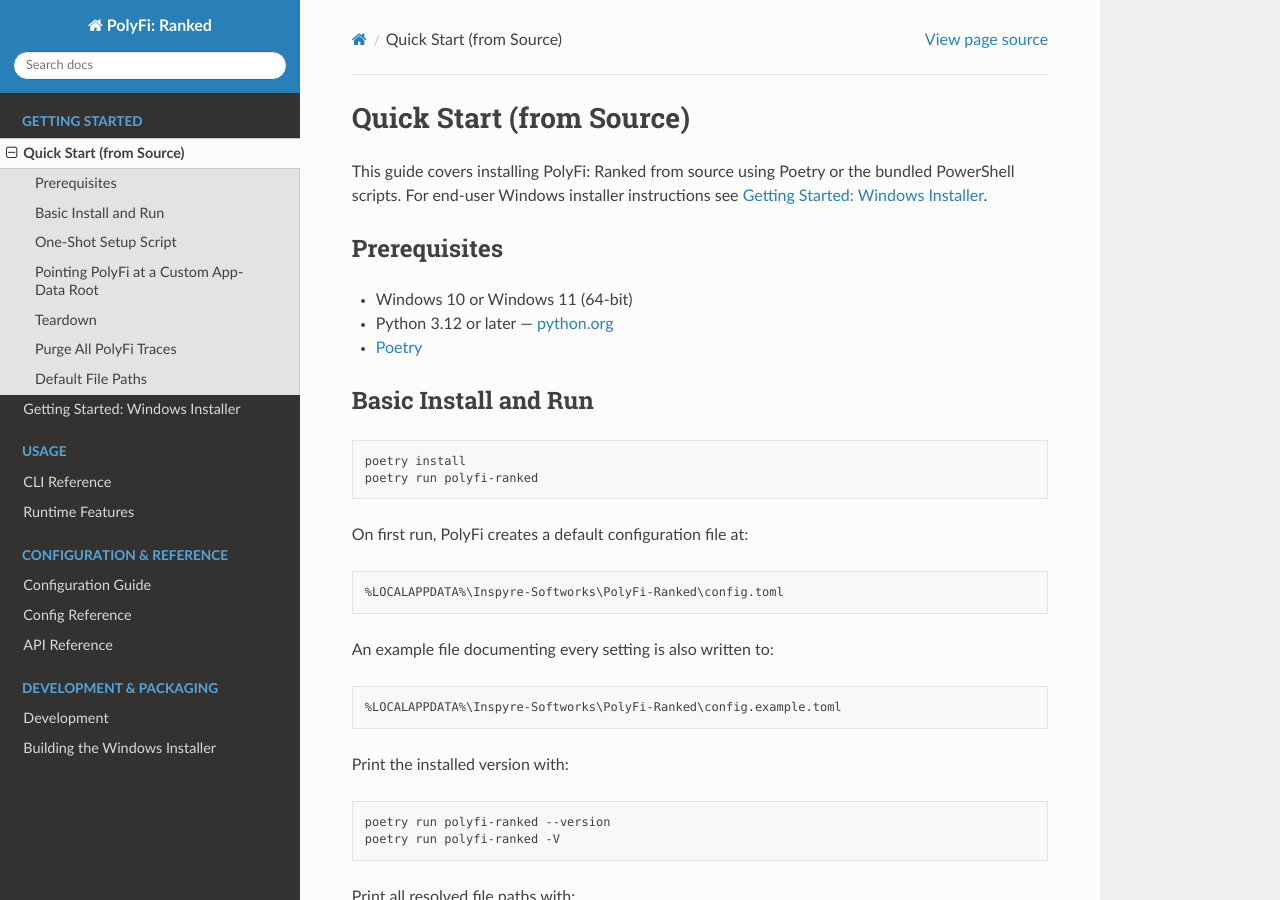
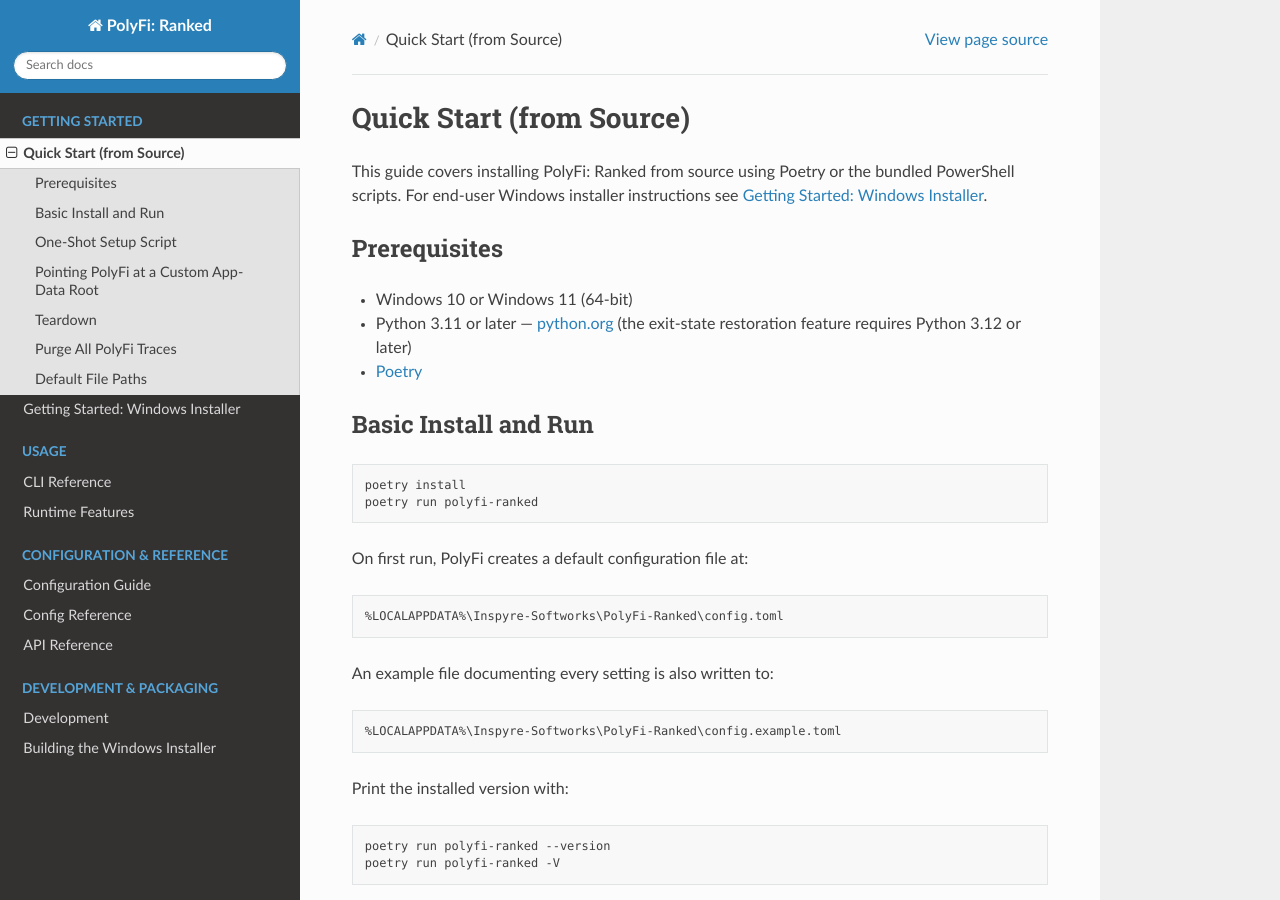
Before and after one commit to Inspyre-Softworks/PolyFi-Ranked, a Sphinx documentation site: the page built from docs/quick-start.rst, in a window 1280 px wide and 900 px high. Built offline with Sphinx 7.4.7 and the Read the Docs theme 3.1.0, drawn with Linux system fonts in a browser that asks for light colours.

Commit message:
docs: fix Python prerequisite version and remove misleading -PurgeData flag

```diff
--- a/docs/quick-start.rst
+++ b/docs/quick-start.rst
@@ -9,7 +9,8 @@ Prerequisites
 -------------
 
 - Windows 10 or Windows 11 (64-bit)
-- Python 3.12 or later — `python.org <https://www.python.org/downloads/>`_
+- Python 3.11 or later — `python.org <https://www.python.org/downloads/>`_
+  (the exit-state restoration feature requires Python 3.12 or later)
 - `Poetry <https://python-poetry.org/docs/#installation>`_
 
 Basic Install and Run
```
Also changed, not shown: other parts of docs/quick-start.rst (+1 -2 lines).
